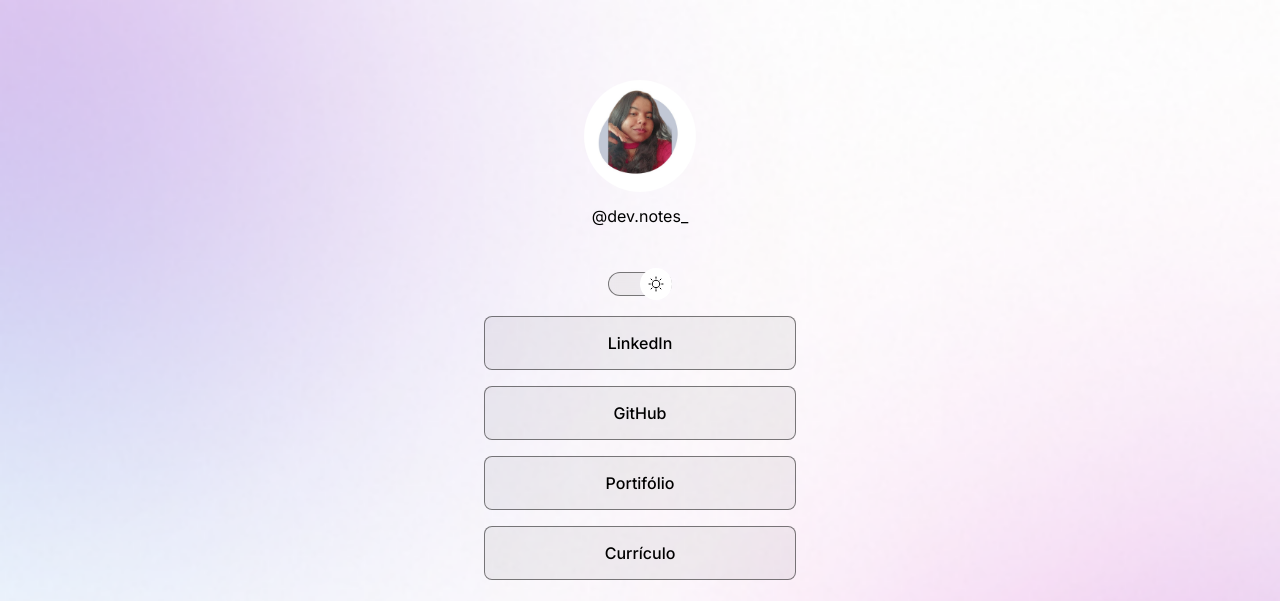
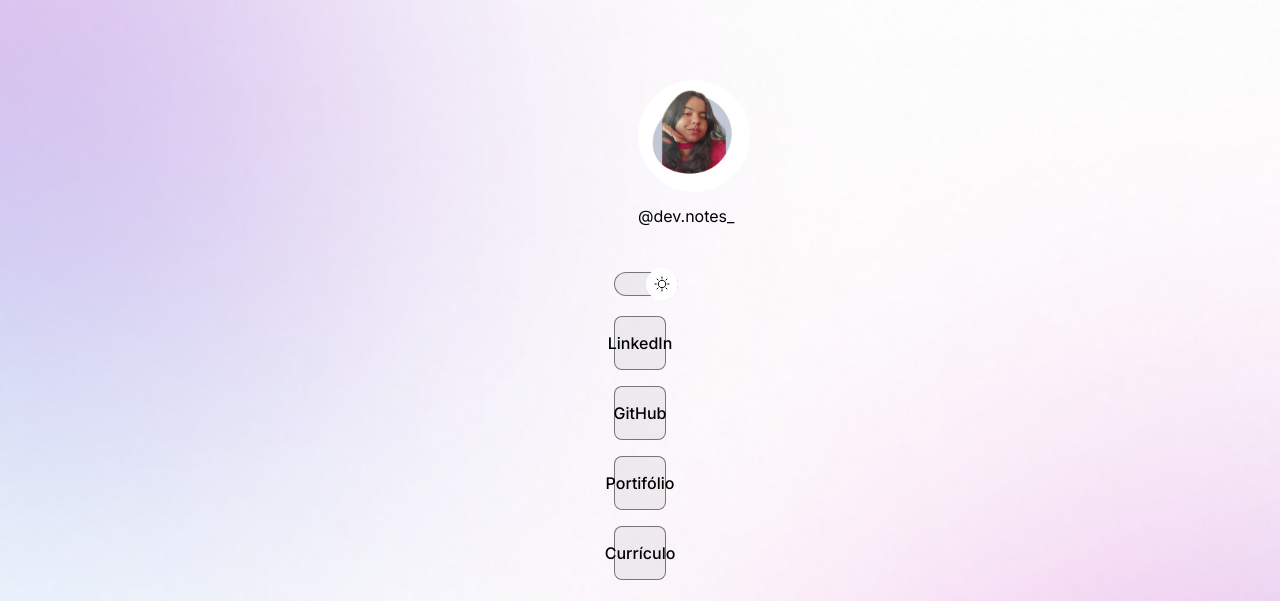
Before and after one commit to Vanessa-Pinheiro/Dev-links, a plain HTML site: page index.html in a window 1280 px wide. Shown: the top 601 px of the page. Drawn offline with nearby package versions, Linux system fonts and the light colour scheme.

Commit message:
adjust container width

```diff
--- a/style.css
+++ b/style.css
@@ -46,7 +46,8 @@ body * {
 
 #container{
     /*border: 1px solid red;*/
-    width: 360px;
+    width: 100px;
+    max-width: 580px;
     margin: 56px auto 0px;
     padding: 0 24px;
 }
```
